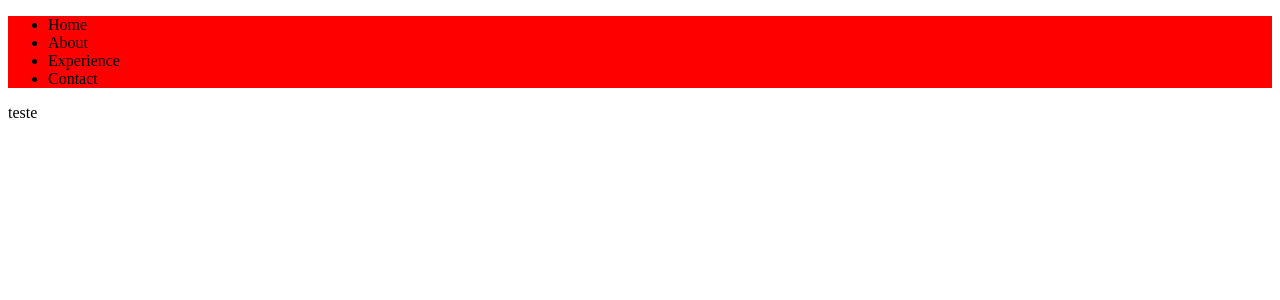
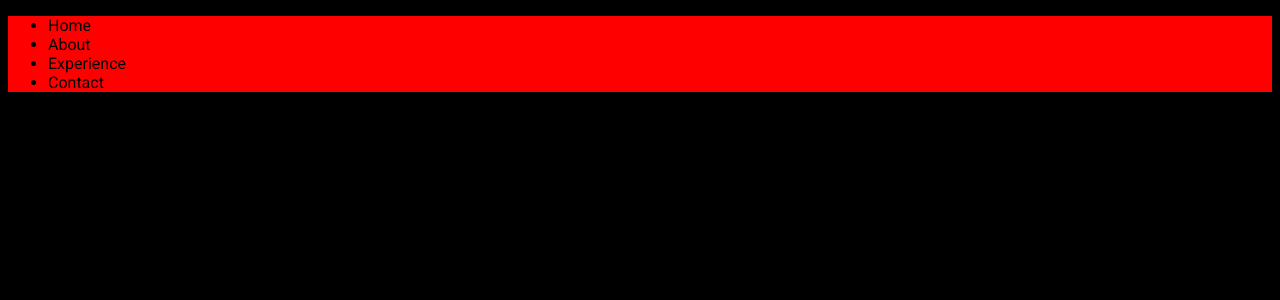
Before and after one commit to lucasggmc/my-website, a Next.js app: page / in a window 1280 px wide. Shown: the top 300 px of the page. Built offline with nearby package versions, Linux system fonts and the light colour scheme.

Commit message:
added next google fonts

```diff
--- a/src/app/layout.tsx
+++ b/src/app/layout.tsx
@@ -1,4 +1,22 @@
-import StyledComponentsRegistry from './styling/styled-components/registry';
+import StyledComponentsRegistry from './styles/styled-components/registry';
+import { Roboto, Inter } from 'next/font/google';
+import './styles/globals.css';
+
+export const roboto = Roboto({
+  weight: ['400', '700'],
+  style: ['normal', 'italic'],
+  subsets: ['latin'],
+  display: 'swap',
+  variable: '--font-roboto',
+});
+
+export const inter = Inter({
+  weight: ['400', '700'],
+  style: ['normal'],
+  subsets: ['latin'],
+  display: 'swap',
+  variable: '--font-inter',
+});
 
 export const metadata = {
   title: 'Create Next App',
@@ -7,7 +25,7 @@ export const metadata = {
 
 export default function RootLayout({ children }: { children: React.ReactNode }) {
   return (
-    <html lang="en">
+    <html lang="en" className={`${roboto.variable} ${inter.variable}`}>
       <body>
         <StyledComponentsRegistry>{children}</StyledComponentsRegistry>
       </body>
--- /dev/null
+++ b/src/app/styles/globals.css
@@ -0,0 +1,4 @@
+html{
+    font-family: var(--font-roboto);
+    background-color: black;
+}
```
Also changed, not shown: src/app/styles/styled-components/registry.tsx (renamed from src/app/styling/styled-components/registry.tsx).
